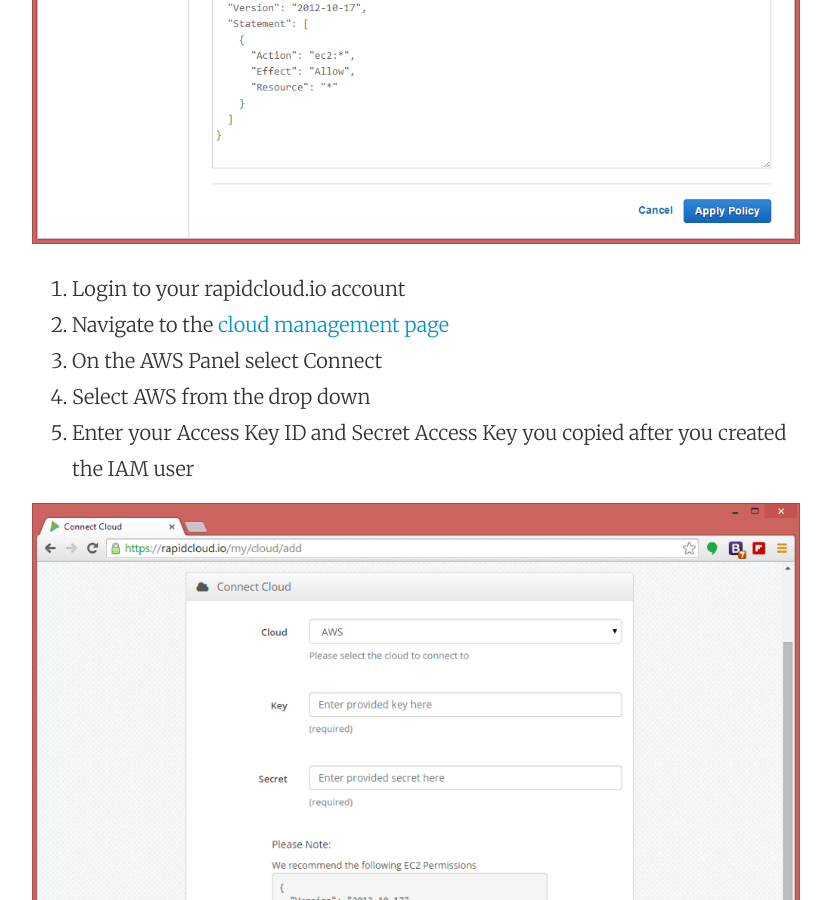
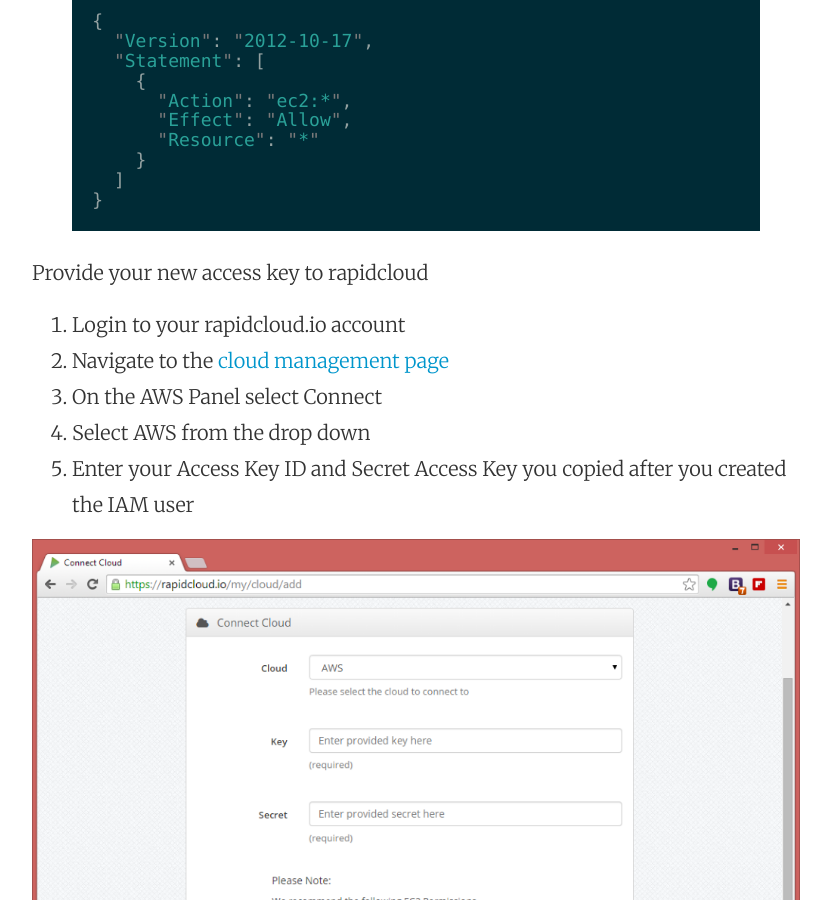
Before and after one commit to rapidcloudio-docs/rapidcloudio-docs.github.io, a Jekyll site: the page built from _posts/2014-11-02-connect-to-aws.markdown, in a window 1280 px wide and 900 px high, scrolled down 3814 px. Shown: the whole window, without its empty margins (224-1055 px from the left). Built offline with Jekyll 4.4.1, drawn with Linux system fonts in a browser that asks for light colours.

Commit message:
adjusting the aws doc

```diff
--- a/_posts/2014-11-02-connect-to-aws.markdown
+++ b/_posts/2014-11-02-connect-to-aws.markdown
@@ -24,6 +24,7 @@ For policy, select Custom Policy
 ![Select Policy Template](/assets/get_key_aws_step4.png)
 
 Provide the rapidcloud.io policy document
+![Set Permissions](/assets/get_key_aws_step5.png)
 {% highlight javascript %}
 {
   "Version": "2012-10-17",
@@ -37,7 +38,7 @@ Provide the rapidcloud.io policy document
 }
 {% endhighlight %}
 
-![Set Permissions](/assets/get_key_aws_step5.png)
+Provide your new access key to rapidcloud
 
 1. Login to your rapidcloud.io account
 1. Navigate to the [cloud management page](https://rapidcloud.io/my/cloud)
```
